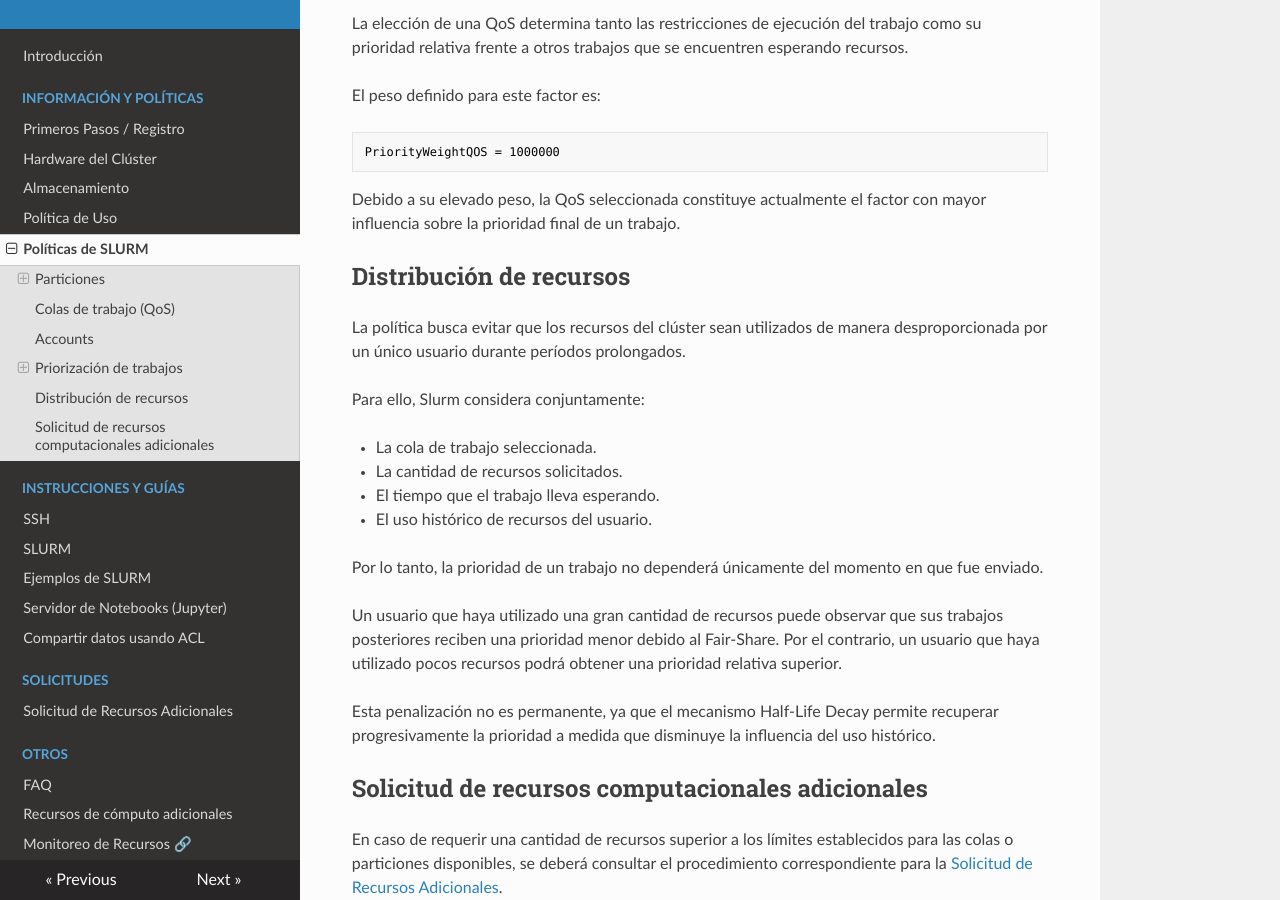
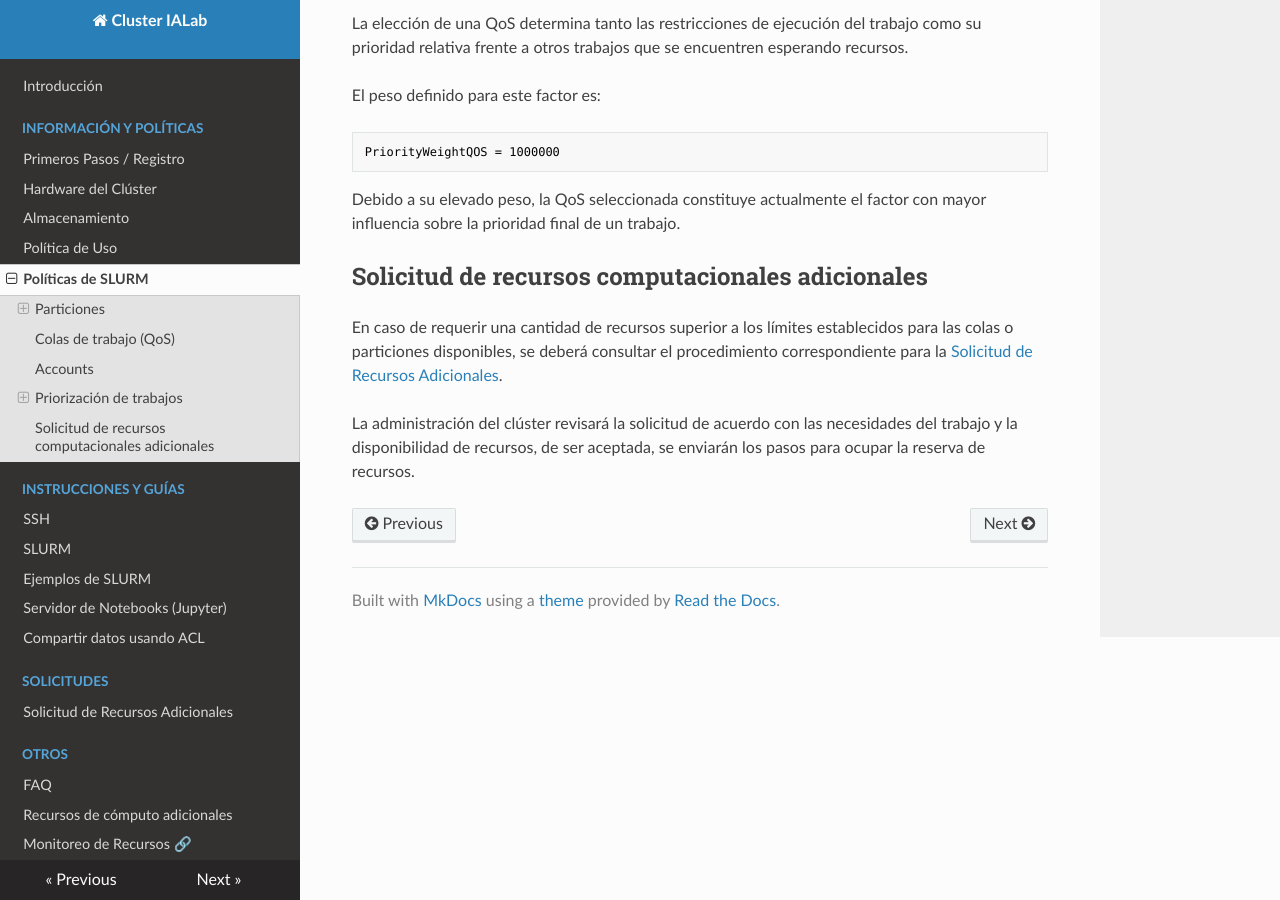
Before and after one commit to Sysadmins-CENIA/Cluster-IALab-Docs, an MkDocs documentation site: the page built from docs/instructions-and-guides/slurm_policies.md, in a window 1280 px wide and 900 px high, scrolled down 6164 px. Built offline with MkDocs 1.6.1, drawn with Linux system fonts in a browser that asks for light colours; nearby versions of some CDN libraries.

Commit message:
Deleted "Distribución de recursos" section
This section was deleted because it has a very similar content with the beginning of the chapter

```diff
--- a/docs/instructions-and-guides/slurm_policies.md
+++ b/docs/instructions-and-guides/slurm_policies.md
@@ -205,23 +205,6 @@
 
 Debido a su elevado peso, la QoS seleccionada constituye actualmente el factor con mayor influencia sobre la prioridad final de un trabajo.
 
-## Distribución de recursos
-
-La política busca evitar que los recursos del clúster sean utilizados de manera desproporcionada por un único usuario durante períodos prolongados.
-
-Para ello, Slurm considera conjuntamente:
-
-* La cola de trabajo seleccionada.
-* La cantidad de recursos solicitados.
-* El tiempo que el trabajo lleva esperando.
-* El uso histórico de recursos del usuario.
-
-Por lo tanto, la prioridad de un trabajo no dependerá únicamente del momento en que fue enviado.
-
-Un usuario que haya utilizado una gran cantidad de recursos puede observar que sus trabajos posteriores reciben una prioridad menor debido al Fair-Share. Por el contrario, un usuario que haya utilizado pocos recursos podrá obtener una prioridad relativa superior.
-
-Esta penalización no es permanente, ya que el mecanismo Half-Life Decay permite recuperar progresivamente la prioridad a medida que disminuye la influencia del uso histórico.
-
 ## Solicitud de recursos computacionales adicionales
 
 En caso de requerir una cantidad de recursos superior a los límites establecidos para las colas o particiones disponibles, se deberá consultar el procedimiento correspondiente para la [Solicitud de Recursos Adicionales](../../additional_resources).
```
